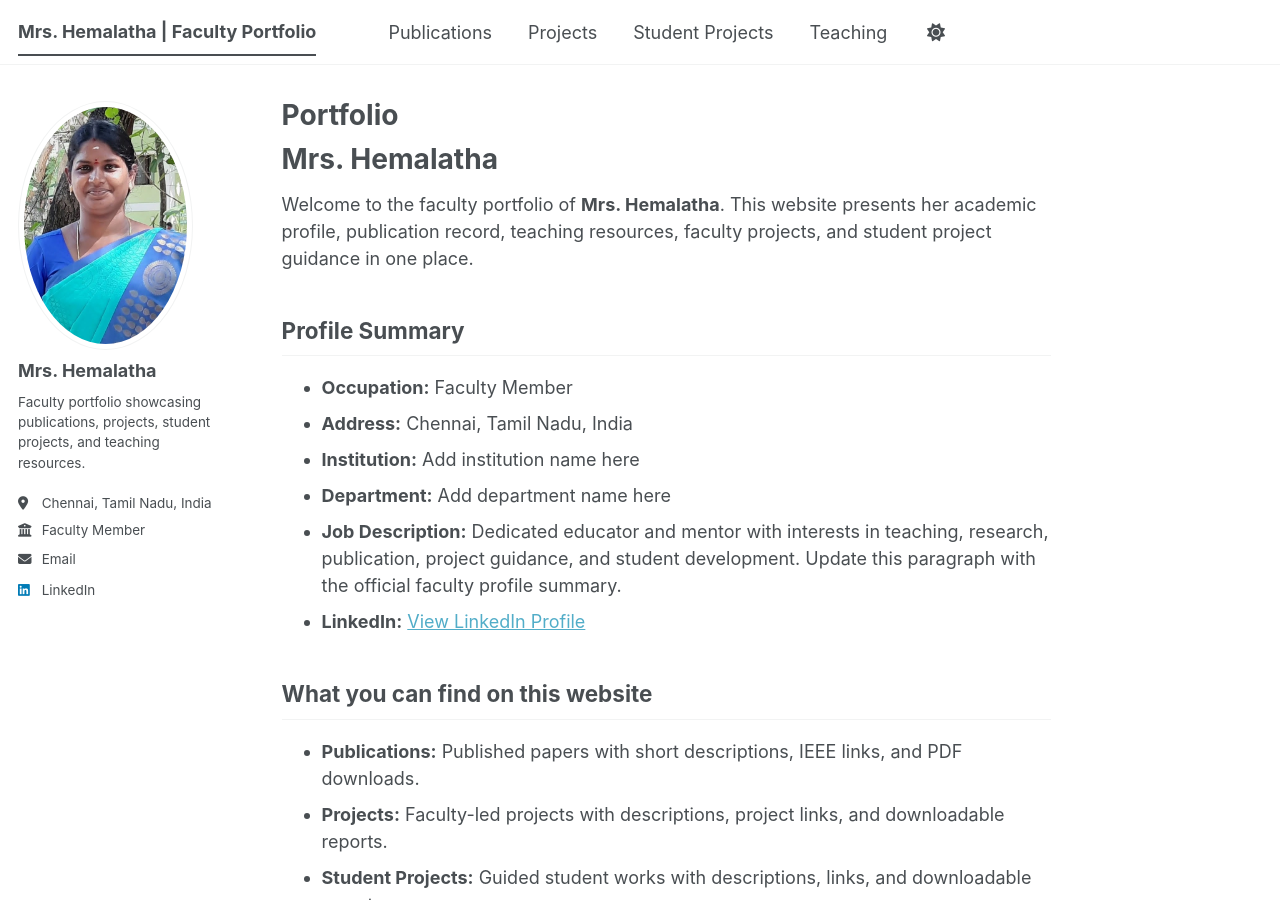
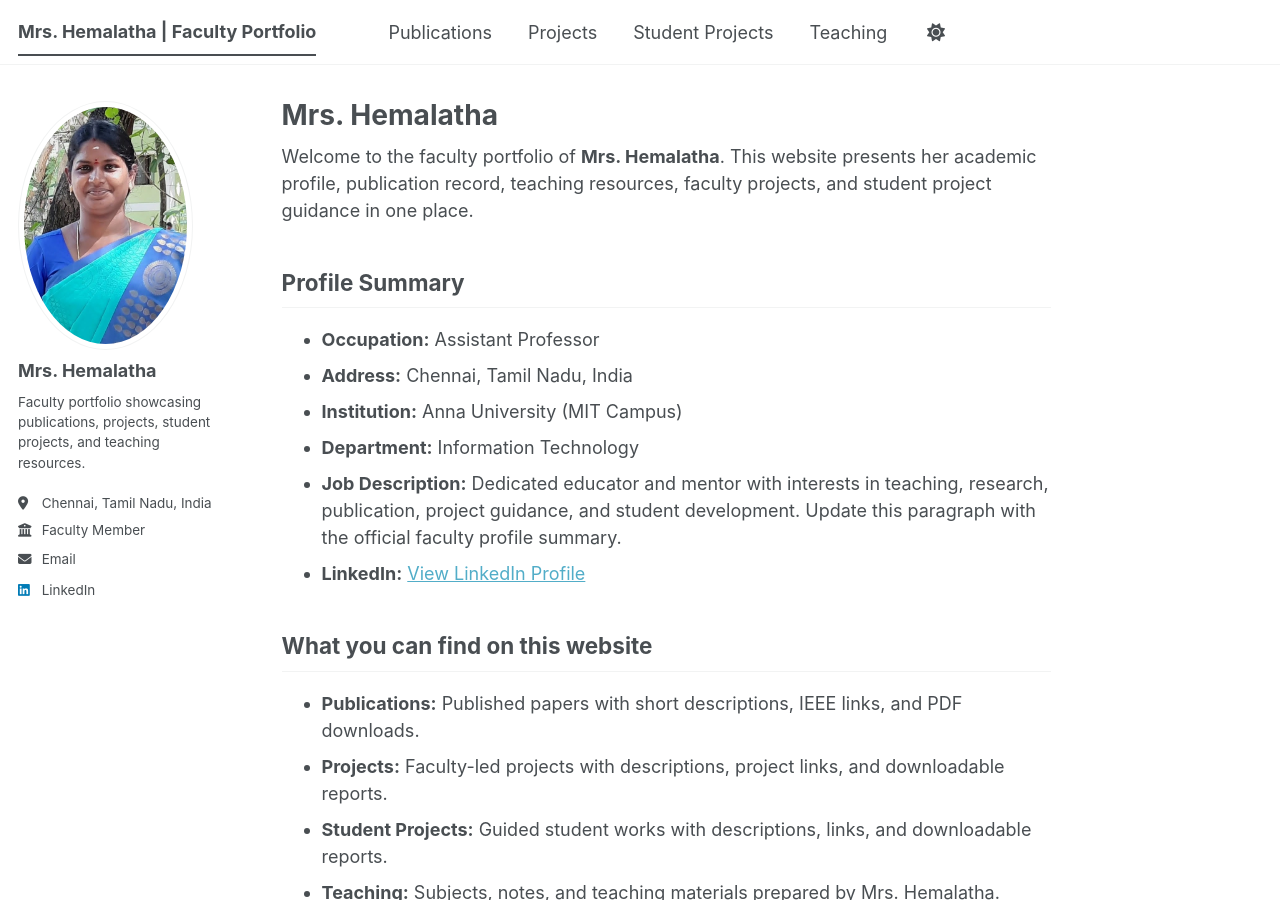
Before and after one commit to NelsonBharathi/nelsonbharathi.github.io, a Jekyll site: the page built from _pages/about.md, in a window 1280 px wide and 900 px high. Built offline with Jekyll 4.4.1, drawn with Linux system fonts in a browser that asks for light colours; a script bundle is joined from its source files by our own code; library files that are not in the unit come from our copies.

Commit message:
Update about.md

```diff
--- a/_pages/about.md
+++ b/_pages/about.md
@@ -1,25 +1,22 @@
 ---
 permalink: /
-title: "Portfolio"
+title: "Mrs. Hemalatha"
 author_profile: true
 redirect_from:
   - /about/
   - /about.html
 ---
 
-Mrs. Hemalatha
-======
-
 Welcome to the faculty portfolio of **Mrs. Hemalatha**. This website presents her academic profile, publication record, teaching resources, faculty projects, and student project guidance in one place.
 
 Profile Summary
 ------
-- **Occupation:** Faculty Member
+- **Occupation:** Assistant Professor
 - **Address:** Chennai, Tamil Nadu, India
-- **Institution:** Add institution name here
-- **Department:** Add department name here
+- **Institution:** Anna University (MIT Campus)
+- **Department:** Information Technology
 - **Job Description:** Dedicated educator and mentor with interests in teaching, research, publication, project guidance, and student development. Update this paragraph with the official faculty profile summary.
-- **LinkedIn:** [View LinkedIn Profile](https://www.linkedin.com/in/mrs-hemalatha-placeholder/)
+- **LinkedIn:** [View LinkedIn Profile]([https://www.linkedin.com/in/mrs-hemalatha-placeholder/](https://www.linkedin.com/in/hemalatha-munusamy-4018a46a/))
 
 What you can find on this website
 ------
```
